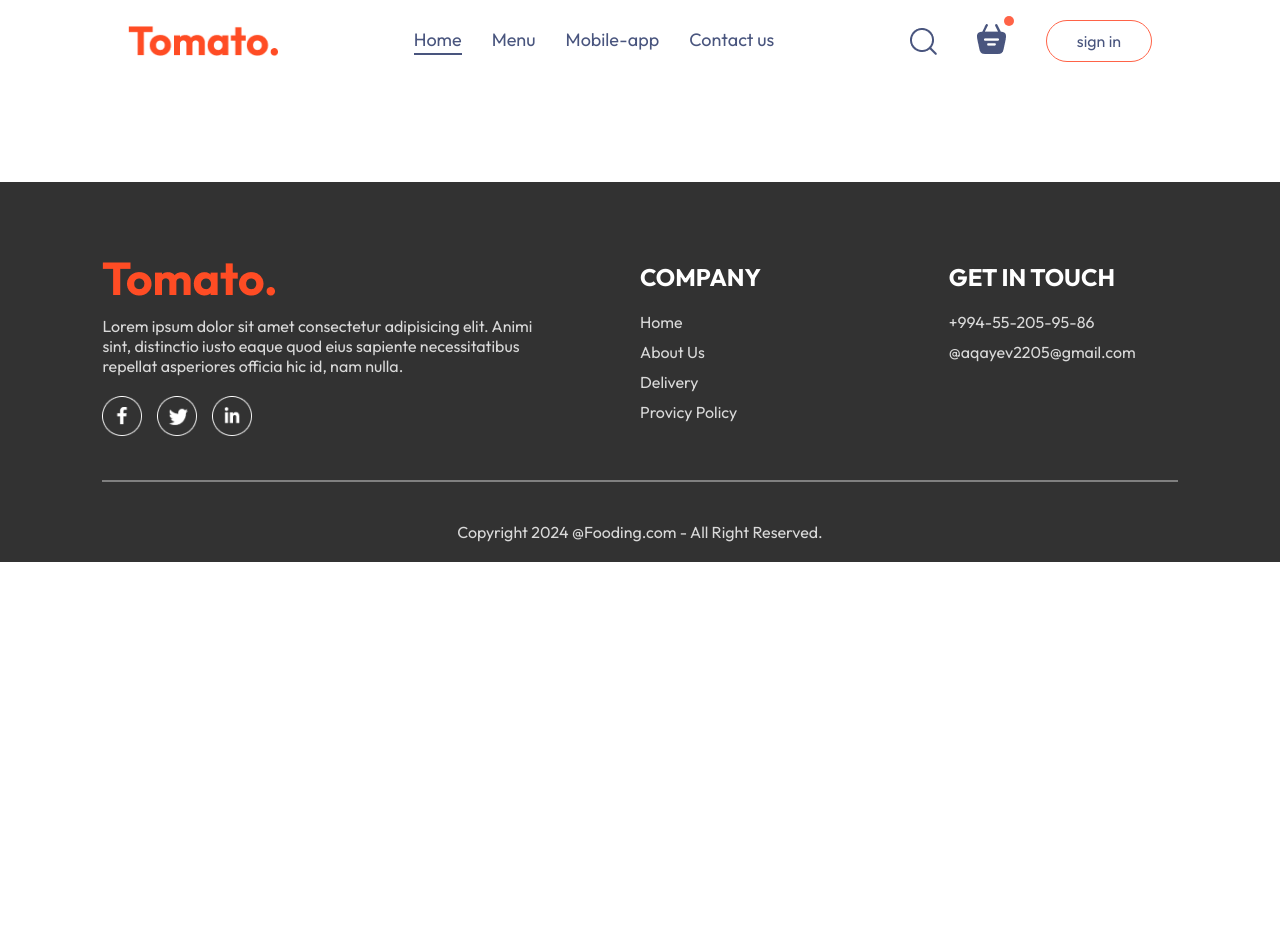
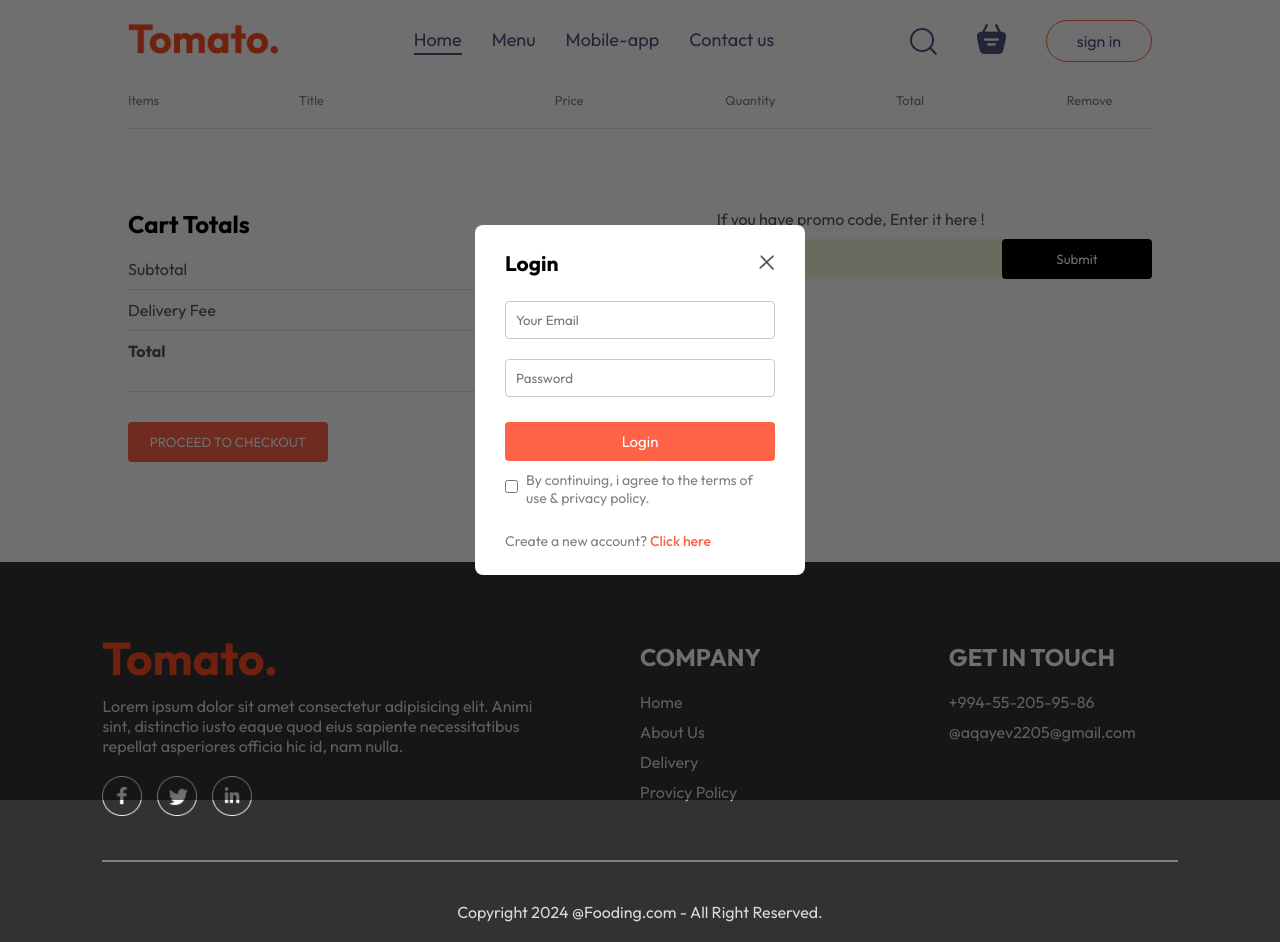
Before and after one commit to ilkiinz/ilknz-shopping-vite.js-, a React (Vite) app: page /cart in a window 1280 px wide. Both pictures are taken after a click on the button "sign in". Before the commit the page ends 800 px from the top, so only its background shows below. Built offline with nearby package versions, Linux system fonts and the light colour scheme.

Commit message:
Updated to the latest version

```diff
--- a/src/App.jsx
+++ b/src/App.jsx
@@ -1,19 +1,26 @@
-import React from 'react'
+import React, { useState } from 'react'
 import Navbar from './components/Navbar/Navbar'
 import { Route, Routes } from 'react-router-dom'
 import Home from "./pages/Home/Home";
 import Cart from "./pages/Cart/Cart";
 import PlaceOrder from "./pages/PlaceOrder/PlaceOrder";
 import Footer from './components/Footer/Footer';
+import LoginPopup from './components/LoginPopup/LoginPopup';
+
+
 const App = () => {
+
+const [showLogin, setShowLogin] = useState(false)
+
   return (
     <>
+    {showLogin?<LoginPopup setShowLogin={setShowLogin}/>:<></>}
       <div className='app'>
-        <Navbar />
+        <Navbar setShowLogin={setShowLogin} />
         <Routes>
           < Route path='/' element={<Home />} />
           < Route path='/cart' element={<Cart />} />
-          < Route path='/orer' element={<PlaceOrder />} />
+          < Route path='/order' element={<PlaceOrder />} />
         </Routes>
       </div>
       <Footer />
--- /dev/null
+++ b/src/components/LoginPopup/LoginPopup.css
@@ -0,0 +1,73 @@
+.login-popup{
+    position: absolute;
+    z-index: 1;
+    width: 100%;
+    height: 100%;
+    background-color: #00000090;
+    display: grid;
+}
+
+.login-popup-container{
+    place-self: center;
+    width: max(23vw, 330px);
+    color: #808080;
+    background-color: white;
+    display: flex;
+    flex-direction: column;
+    gap: 25px;padding: 25px 30px;
+    border-radius: 8px;
+    font-size: 14px;
+    animation: fadeIn 0.5s ;
+}
+
+.login-popup-title{
+    display: flex;
+    justify-content: space-between;
+    align-items: center;
+    color: black;
+}
+
+.login-popup-title img{
+    width: 16px;
+    cursor: pointer;
+}
+
+.login-popup-inputs{
+    display: flex;
+    flex-direction: column;
+    gap: 20px;
+}
+
+.login-popup-inputs input{
+    outline: none;
+    border: 1px solid #c9c9c9;
+    padding: 10px;
+    border-radius: 4px;
+}
+
+.login-popup-container button{
+    border: none;
+    padding: 10px;
+    border-radius: 4px;
+    color: white;
+    background-color: tomato;
+    font-size: 15px;
+    cursor: pointer;
+}
+
+.login-popup-condition{
+    display: flex;
+    align-self: start;
+    gap: 8px;
+    margin-top: -15px;
+}
+
+.login-popup-condition input{
+    margin-top: -5px;
+}
+
+.login-popup p span{
+    color: tomato;
+    cursor: pointer;
+    font-weight: 500;
+}
--- /dev/null
+++ b/src/components/LoginPopup/LoginPopup.jsx
@@ -0,0 +1,39 @@
+import React, { useState } from 'react'
+import "./LoginPopup.css";
+import { assets } from '../../assets/assets';
+
+const LoginPopup = ({setShowLogin}) => {
+
+    const[currState, setCurrState] = useState("Login")
+
+
+  return (
+    <div className='login-popup'>
+       <form className="login-popup-container">
+        <div className="login-popup-title">
+            <h2>{currState}</h2>
+            <img onClick={()=>setShowLogin(false)} src={assets.cross_icon} alt="" />
+        </div>
+
+        <div className="login-popup-inputs">
+          {currState=== "Login"?<></>:<input type="text" placeholder='Your Name' required />}
+
+               <input type="email" placeholder='Your Email' required />
+               <input type="password" placeholder='Password' required />
+
+        </div>
+          <button>{currState==="Sign Up"?"Create Account":"Login"}</button>
+          <div className="login-popup-condition">
+            <input type="checkbox" required />
+            <p>By continuing, i agree to the terms of use & privacy policy.</p>
+          </div>
+          {currState==="Login"?
+           <p>Create a new account? <span onClick={()=>setCurrState("Sign Up")}>Click here</span></p>
+           :<p>Already have an account? <span onClick={()=>setCurrState("Login")}>Login here</span></p>}
+
+       </form>
+    </div>
+  )
+}
+
+export default LoginPopup
--- a/src/components/Navbar/Navbar.jsx
+++ b/src/components/Navbar/Navbar.jsx
@@ -1,19 +1,21 @@
-import React, { useState } from 'react'
+import React, { useContext, useState } from 'react'
 import "./Navbar.css";
 import {assets} from "../../assets/assets";
 import { Link } from 'react-router-dom';
+import { StoreContext } from '../../context/StoreContext';
 
-const Navbar = () => {
+const Navbar = ({setShowLogin}) => {
 
   const [menu, setMenu] = useState("home");
 
+  const {getTotalCartAmount} = useContext(StoreContext)
 
 
 
 
   return (
     <div className='navbar'>
-      <img src={assets.logo} alt="" className='logo' />
+    <Link to='/'><img src={assets.logo} alt="" className='logo' /></Link>
       <ul className="navbar-menu">
         <Link to='/' onClick={()=>setMenu("home")} className={menu === "home"? "active": ""}>Home</Link>
         <a href='#explore-menu' onClick={()=>setMenu("menu")} className={menu === "menu"? "active": ""}>Menu</a>
@@ -23,11 +25,11 @@
       <div className="navbar-right">
         <img src={assets.search_icon} alt="" />
         <div className="navbar-search-icon">
-          <img src={assets.basket_icon} alt="" />
-          <div className="dot"></div>
+         <Link to='/cart'> <img src={assets.basket_icon} alt="" /> </Link>
+          <div className={getTotalCartAmount()=== 0 ?"":"dot"}></div>
         </div>
 
-           <button>sign in</button>
+           <button onClick={()=>setShowLogin(true)}>sign in</button>
 
       </div>
     </div>
--- a/src/context/StoreContext.jsx
+++ b/src/context/StoreContext.jsx
@@ -22,18 +22,26 @@
         setCartItems((prev)=>({...prev, [itemId]:prev[itemId]-1 }))
     }
 
-    useEffect(()=>{
-console.log(cartItems);
-    }, [cartItems])
+    const getTotalCartAmount = () => {
+        let totalAmount = 0;
 
+        for (const item in cartItems) {
 
+            if (cartItems[item] > 0) {
+                let itemInfo = food_list.find((product) => product._id === item)
+                totalAmount += itemInfo.price * cartItems[item]
+            }
+        }
+         return totalAmount;
+    }
 
     const contextValue ={
         food_list,
         cartItems,
         setCartItems,
         addToCart,
-        removeFromCart
+        removeFromCart,
+        getTotalCartAmount
     }
 
     return(
--- a/src/pages/Cart/Cart.css
+++ b/src/pages/Cart/Cart.css
@@ -0,0 +1,106 @@
+.cart{
+    margin-top: 10px;
+}
+
+.cart-items-title{
+    display: grid;
+    grid-template-columns: 1fr 1.5fr 1fr 1fr 1fr 0.5fr;
+    align-items: center;
+    color: grey;
+    font-size: max(1vw, 12px);
+}
+
+.cart-items-item{
+    margin: 10px 0px;
+    color: black;
+}
+
+.cart-items-item img{
+    width: 70px;
+}
+
+.cart hr{
+    height: 1px;
+    background-color: #e2e2e2;
+    border: none;
+}
+
+.cart-items-item .cross{
+    cursor: pointer;
+}
+
+.cart-bottom{
+    margin-top: 80px;
+    display: flex;
+    justify-content: space-between;
+    gap: max(12vw,20px);
+}
+
+.cart-total{
+    flex: 1;
+    display: flex;
+    flex-direction: column;
+    gap: 20px;
+
+}
+
+.cart-total-details{
+    display: flex;
+    justify-content: space-between;
+    color: #555;
+}
+
+.cart-total hr{
+    margin: 10px 0px;
+}
+
+.cart-total button{
+    border: none;
+    color: white;
+    background-color: tomato;
+    width: max(15vw, 200px);
+    padding: 12px 0px;
+    border-radius: 4px;
+    cursor: pointer;
+}
+
+.cart-promocode{
+    flex: 1;
+}
+.cart-promocode p{
+    color: #555;
+}
+
+.cart-promocode-input{
+    margin-top: 10px;
+    display: flex;
+    justify-content: space-between;
+    align-items: center;
+    background-color: beige;
+    border-radius: 4px;
+}
+
+.cart-promocode-input input{
+background: transparent;
+border: none;
+outline: none;
+padding-left: 10px;
+}
+
+.cart-promocode-input button{
+    width: max(10vw, 150px);
+    padding: 12px 5px;
+    background-color: black;
+    border: none;
+    color: white;
+    border-radius: 4px;
+}
+
+@media (max-width:750px){
+    .cart-bottom{
+        flex-direction: column-reverse;
+    }
+    .cart-promocode{
+        justify-content: start;
+    }
+}
--- a/src/pages/Cart/Cart.jsx
+++ b/src/pages/Cart/Cart.jsx
@@ -1,10 +1,79 @@
-import React from 'react';
+import React, { useContext } from 'react';
 import "./Cart.css";
+import {StoreContext} from "../../context/StoreContext";
+import { useNavigate } from 'react-router-dom';
+
 
 const Cart = () => {
+
+   const{cartItems, food_list,removeFromCart, getTotalCartAmount} = useContext(StoreContext)
+
+   const navigate = useNavigate();
+
   return (
-    <div>
+    <div className='cart'>
+      <div className="cart-items">
+        <div className="cart-items-title">
+          <p>Items</p>
+          <p>Title</p>
+          <p>Price</p>
+          <p>Quantity</p>
+          <p>Total</p>
+          <p>Remove</p>
+        </div>
+        <br />
+        <hr />
+        {food_list.map((item,index)=>{
+          if (cartItems[item._id] > 0) {
+            return(
+              <div>
+                 <div className='cart-items-title cart-items-item'>
+                   <img src={item.image} alt="" />
+                   <p>{item.name}</p>
+                   <p>${item.price}</p>
+                   <p>{cartItems[item._id]}</p>
+                   <p>${item.price * cartItems[item._id]}</p>
+                   <p onClick={()=>removeFromCart(item._id)} className='cross'>x</p>
+              </div>
+              <hr />
+              </div>
 
+            )
+          }
+        })}
+      </div>
+      <div className="cart-bottom">
+        <div className="cart-total">
+          <h2>Cart Totals</h2>
+          <div>
+            <div className="cart-total-details">
+              <p>Subtotal</p>
+              <p>${getTotalCartAmount()}</p>
+            </div>
+            <hr />
+            <div className="cart-total-details">
+              <p>Delivery Fee</p>
+              <p>${getTotalCartAmount()===0?0:2}</p>
+            </div>
+            <hr />
+            <div className="cart-total-details">
+              <b>Total</b>
+              <b>${getTotalCartAmount()=== 0 ? 0 :getTotalCartAmount()+2}</b>
+            </div>
+          </div>
+          <hr />
+            <button onClick={()=>navigate('/order')}>PROCEED TO CHECKOUT</button>
+        </div>
+        <div className="cart-promocode">
+          <div>
+            <p>If you have promo code, Enter it here !</p>
+            <div className='cart-promocode-input'>
+                  <input type="text" placeholder='promocode' />
+                  <button>Submit</button>
+            </div>
+          </div>
+        </div>
+      </div>
     </div>
   )
 }
--- a/src/pages/PlaceOrder/PlaceOrder.jsx
+++ b/src/pages/PlaceOrder/PlaceOrder.jsx
@@ -1,10 +1,62 @@
-import React from 'react';
+import React, { useContext } from 'react';
 import "./PlaceOrder.css";
+import { StoreContext } from '../../context/StoreContext';
+
 const PlaceOrder = () => {
+  const {getTotalCartAmount} =useContext(StoreContext)
   return (
-    <div>
+    <form className='place-order'>
 
-    </div>
+      <div className="place-order-left">
+         <p className="title"> Delivery Information</p>
+
+         <div className="multi-fields">
+          <input type="text" placeholder='First Name'/>
+          <input type="text" placeholder='Last Name' />
+         </div>
+
+         <input type="text" placeholder='Email Adress'/>
+         <input type="text" placeholder='Street'/>
+
+         <div className="multi-fields">
+          <input type="text" placeholder='City'/>
+          <input type="text" placeholder='State' />
+         </div>
+
+         <div className="multi-fields">
+          <input type="text" placeholder='Zip Code'/>
+          <input type="text" placeholder='Country' />
+         </div>
+      <input type="text" placeholder='phone' />
+      </div>
+
+      <div className="place-order-right">
+
+
+      <div className="cart-total">
+          <h2>Cart Totals</h2>
+          <div>
+            <div className="cart-total-details">
+              <p>Subtotal</p>
+              <p>${getTotalCartAmount()}</p>
+            </div>
+            <hr />
+            <div className="cart-total-details">
+              <p>Delivery Fee</p>
+              <p>${getTotalCartAmount()===0?0:2}</p>
+            </div>
+            <hr />
+            <div className="cart-total-details">
+              <b>Total</b>
+              <b>${getTotalCartAmount()=== 0 ? 0 :getTotalCartAmount()+2}</b>
+            </div>
+          </div>
+          <hr />
+            <button >PROCEED TO PAYMENT</button>
+        </div>
+      </div>
+
+    </form>
   )
 }
 
```
Also changed, not shown: src/pages/PlaceOrder/PlaceOrder.css (+41 -0 lines).
